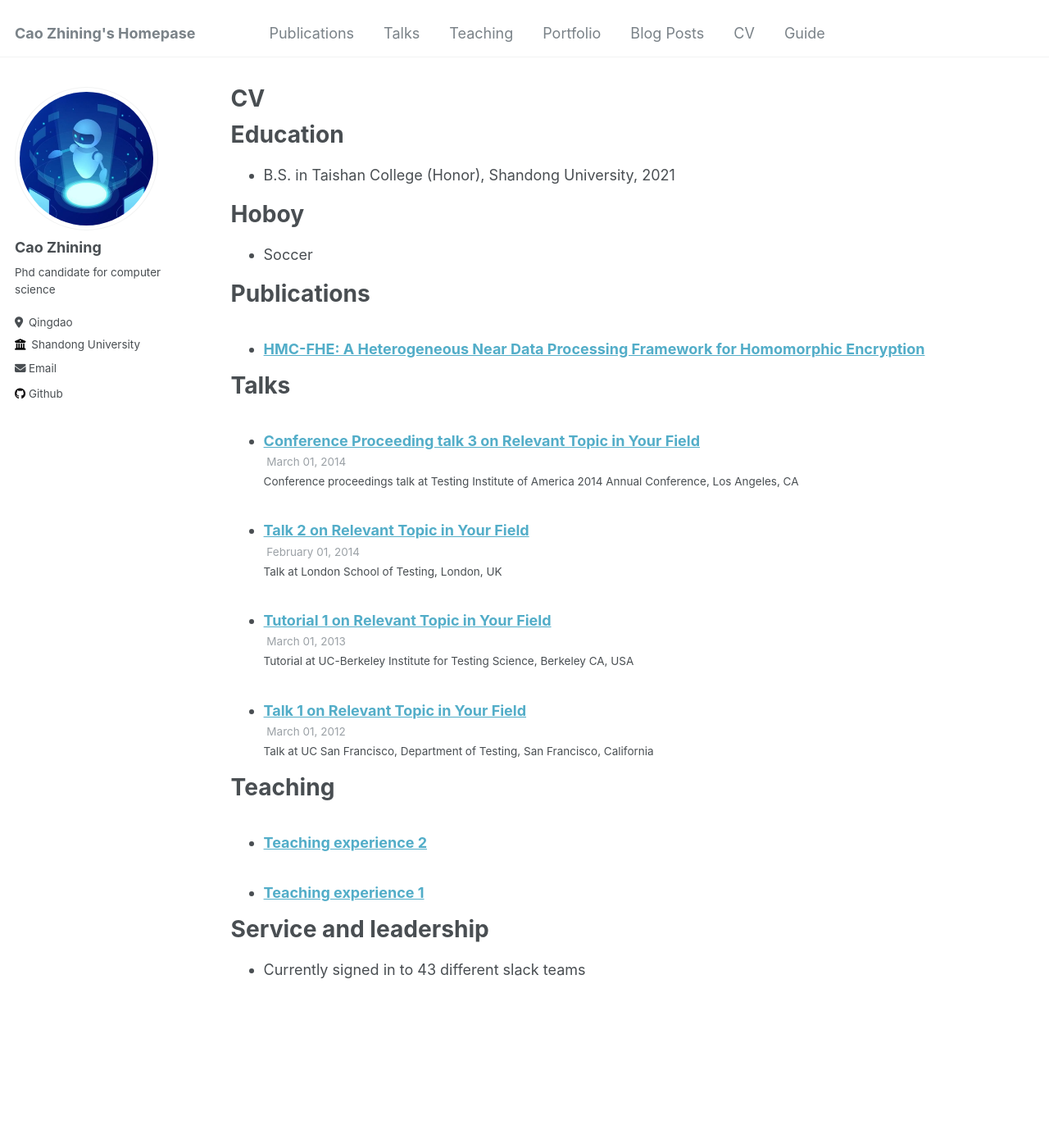
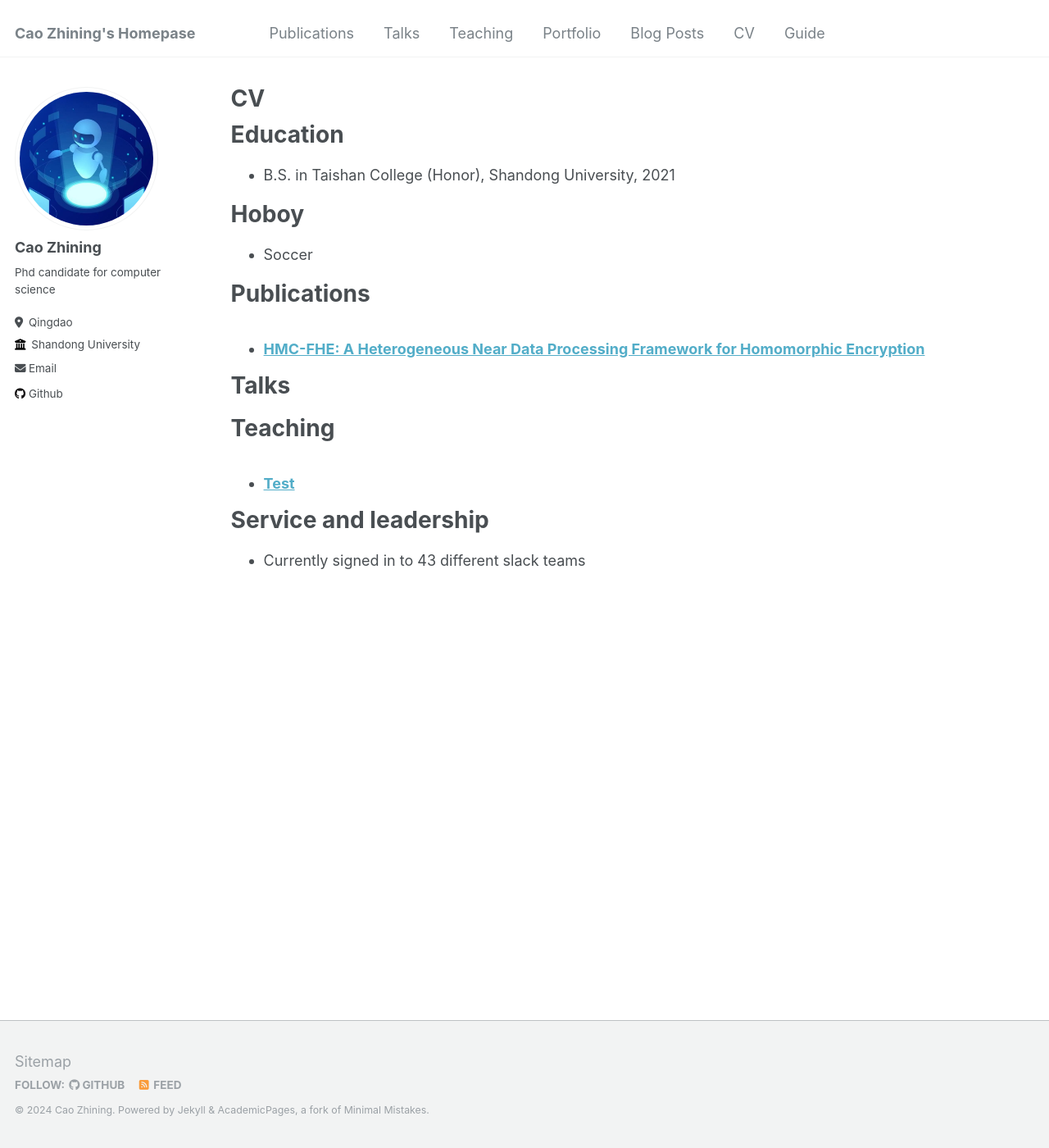
Before and after one commit to caozhining/caozhining.github.io, a Jekyll site: the page built from _pages/cv.md, in a window 1280 px wide and 1400 px high. Shown: the whole window at 82% size. Built offline with Jekyll 4.4.1, drawn with Linux system fonts in a browser that asks for light colours.

Commit message:
change
none

```diff
--- a/_talks/2012-03-01-talk-1.md
+++ /dev/null
@@ -1,11 +0,0 @@
----
-title: "Talk 1 on Relevant Topic in Your Field"
-collection: talks
-type: "Talk"
-permalink: /talks/2012-03-01-talk-1
-venue: "UC San Francisco, Department of Testing"
-date: 2012-03-01
-location: "San Francisco, California"
----
-
-This is a description of your talk, which is a markdown files that can be all markdown-ified like any other post. Yay markdown!
--- a/_talks/2013-03-01-tutorial-1.md
+++ /dev/null
@@ -1,13 +0,0 @@
----
-title: "Tutorial 1 on Relevant Topic in Your Field"
-collection: talks
-type: "Tutorial"
-permalink: /talks/2013-03-01-tutorial-1
-venue: "UC-Berkeley Institute for Testing Science"
-date: 2013-03-01
-location: "Berkeley CA, USA"
----
-
-[More information here](http://exampleurl.com)
-
-This is a description of your tutorial, note the different field in type. This is a markdown files that can be all markdown-ified like any other post. Yay markdown!
--- a/_talks/2014-02-01-talk-2.md
+++ /dev/null
@@ -1,13 +0,0 @@
----
-title: "Talk 2 on Relevant Topic in Your Field"
-collection: talks
-type: "Talk"
-permalink: /talks/2014-02-01-talk-2
-venue: "London School of Testing"
-date: 2014-02-01
-location: "London, UK"
----
-
-[More information here](http://example2.com)
-
-This is a description of your talk, which is a markdown files that can be all markdown-ified like any other post. Yay markdown!
--- a/_talks/2014-03-01-talk-3.md
+++ /dev/null
@@ -1,11 +0,0 @@
----
-title: "Conference Proceeding talk 3 on Relevant Topic in Your Field"
-collection: talks
-type: "Conference proceedings talk"
-permalink: /talks/2014-03-01-talk-3
-venue: "Testing Institute of America 2014 Annual Conference"
-date: 2014-03-01
-location: "Los Angeles, CA"
----
-
-This is a description of your conference proceedings talk, note the different field in type. You can put anything in this field.
--- a/_teaching/2014-spring-teaching-1.md
+++ b/_teaching/2014-spring-teaching-1.md
@@ -1,5 +1,5 @@
 ---
-title: "Teaching experience 1"
+title: "Test"
 collection: teaching
 type: "Undergraduate course"
 permalink: /teaching/2014-spring-teaching-1
--- a/_teaching/2015-spring-teaching-2.md
+++ /dev/null
@@ -1,20 +0,0 @@
----
-title: "Teaching experience 2"
-collection: teaching
-type: "Workshop"
-permalink: /teaching/2015-spring-teaching-1
-venue: "University 1, Department"
-date: 2015-01-01
-location: "City, Country"
----
-
-This is a description of a teaching experience. You can use markdown like any other post.
-
-Heading 1
-======
-
-Heading 2
-======
-
-Heading 3
-======
```
Also changed, not shown: _pages/talks.html (deleted, +0 -16 lines).
